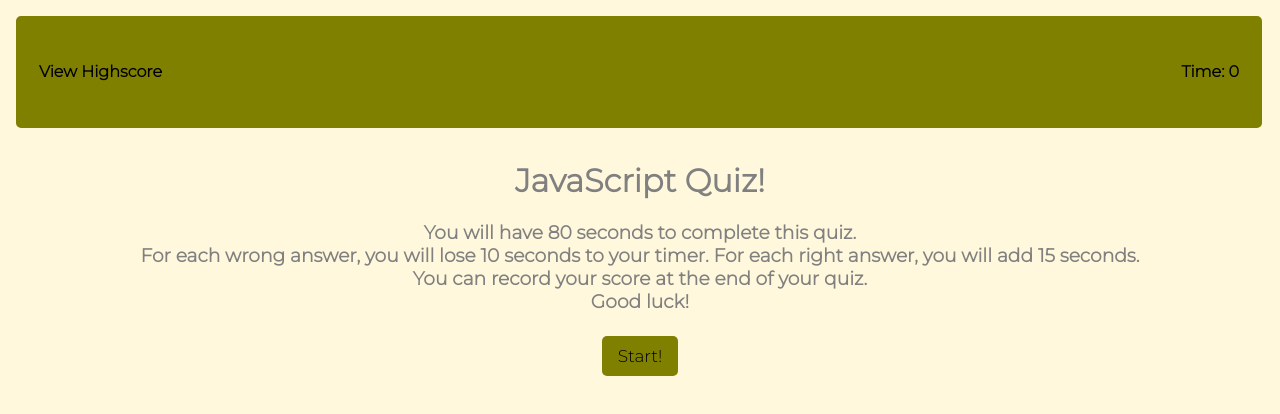
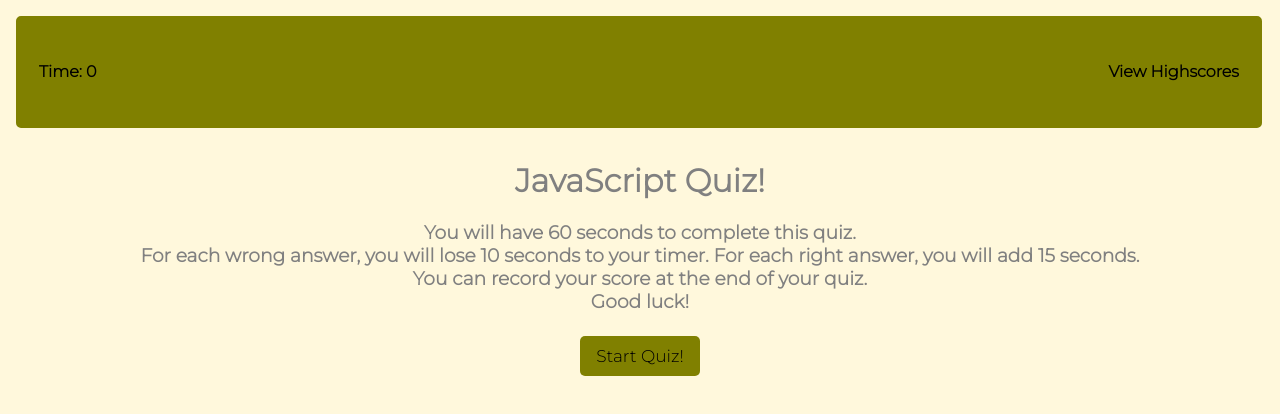
Before and after one commit to khopkins206/web-api, a plain HTML site: page index.html in a window 1280 px wide. Drawn offline with Linux system fonts and the light colour scheme.

Commit message:
fixed js

```diff
--- a/index.html
+++ b/index.html
@@ -15,14 +15,14 @@
     <div id="nav">
 
       <!-- view scores link on the top left of nav bar-->
-      <div class="left">
+      <div class="right">
         <a onclick="getScore()" href="#">
-          <h4>View Highscore</h4>
+          <h4>View Highscores</h4>
         </a>
       </div>
 
       <!-- countdown timer on the top right of nav bar-->
-      <div class="right">
+      <div class="left">
         <h4>Time: <span id="timeLeft">0</span></h4>
       </div>
     </div>
@@ -37,7 +37,7 @@
         </h1>
 
         <h3>
-          You will have 80 seconds to complete this quiz.
+          You will have 60 seconds to complete this quiz.
           <br>
           For each wrong answer, you will lose 10 seconds to your timer. For each right answer, you will add 15 seconds.
           <br>
@@ -46,7 +46,7 @@
           Good luck!
         </h3>
 
-        <button onclick="start()">Start!</button>
+        <button onclick="start()">Start Quiz!</button>
 
       </div>
     </div>
--- a/js/style.js
+++ b/js/style.js
@@ -5,7 +5,7 @@ var questions = [{
         answer: "Both"
     },
     {
-        title: "Which are the correct "if" statements to execute certain code if “x” is equal to 10?",
+        title: "Which are the correct if statements to execute certain code if “x” is equal to 10?",
         choices: ["if(x 10)", "if(x = 10)", "if(x == 10)", "if(x != 10)"],
         answer: "if(x == 10)"
     },
@@ -35,7 +35,7 @@ var timer;
 //starts the countdown timer once user clicks the 'start' button
 function start() {
 
-    timeLeft = 75;
+    timeLeft = 60;
     document.getElementById("timeLeft").innerHTML = timeLeft;
 
     timer = setInterval(function() {
```
